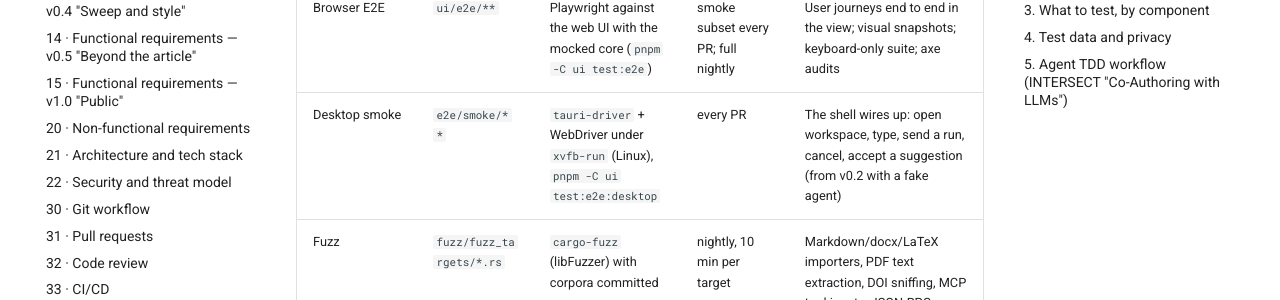
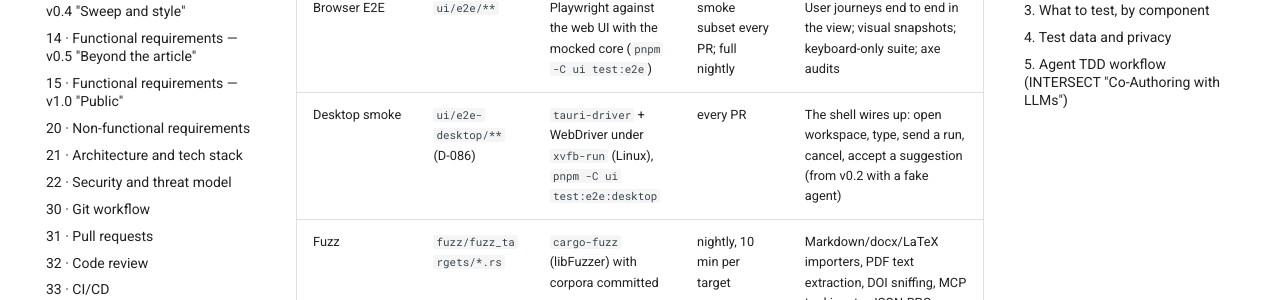
Before and after one commit to bioedca/Tlilli, an MkDocs documentation site: the page built from docs/prd/34-testing.md, in a window 1280 px wide and 900 px high, scrolled down 1159 px. Shown: the part 152-452 px from the top of the window. Built offline with MkDocs 1.6.1 and Material for MkDocs 9.7.7, drawn with Linux system fonts in a browser that asks for light colours; comment, search, counter and statistics services are not loaded.

Commit message:
docs(prd): move the desktop smoke suite to ui/e2e-desktop
PRD 34 placed the suite under e2e/smoke/ at the root, where the ui
job's Biome and TypeScript checks do not reach: Biome, run from ui/,
stops with an internal error on files outside it. D-086 records the
move. The check keeps its name, e2e/smoke.

Signed-off-by: bioedca <131809205+bioedca@users.noreply.github.com>

```diff
--- a/docs/prd/34-testing.md
+++ b/docs/prd/34-testing.md
@@ -12,7 +12,7 @@ INTERSECT Testing rules adopted: testing is a design tool (write the test first;
 | Contract | `crates/tlilli-mcp/tests/contract/**` | rmcp client against an in-process server; golden JSON-RPC transcripts under `tests/fixtures/transcripts/` | every PR | Every tool and resource: success and each refusal; schema snapshots; timing (`NFR-PERF-005`) |
 | UI unit/integration | `ui/src/**/*.test.tsx` | Vitest + Testing Library; core mocked by a typed fake implementing the command interface | every PR | Components, store, keyboard flows, a11y (axe) |
 | Browser E2E | `ui/e2e/**` | Playwright against the web UI with the mocked core (`pnpm -C ui test:e2e`) | smoke subset every PR; full nightly | User journeys end to end in the view; visual snapshots; keyboard-only suite; axe audits |
-| Desktop smoke | `e2e/smoke/**` | `tauri-driver` + WebDriver under `xvfb-run` (Linux), `pnpm -C ui test:e2e:desktop` | every PR | The shell wires up: open workspace, type, send a run, cancel, accept a suggestion (from v0.2 with a fake agent) |
+| Desktop smoke | `ui/e2e-desktop/**` (D-086) | `tauri-driver` + WebDriver under `xvfb-run` (Linux), `pnpm -C ui test:e2e:desktop` | every PR | The shell wires up: open workspace, type, send a run, cancel, accept a suggestion (from v0.2 with a fake agent) |
 | Fuzz | `fuzz/fuzz_targets/*.rs` | `cargo-fuzz` (libFuzzer) with corpora committed | nightly, 10 min per target | Markdown/docx/LaTeX importers, PDF text extraction, DOI sniffing, MCP tool inputs, JSON-RPC framing |
 | Mutation | `tlilli-core` | `cargo-mutants` | weekly | Test-suite strength; score tracked |
 | Benchmarks | `crates/*/benches/*.rs` | `criterion` with stored baselines in `benches/baseline/` | nightly | NFR-PERF regressions (fail at +20%) |
```
Also changed, not shown: docs/prd/41-risks-and-decision-log.md (+1 -0 lines).
